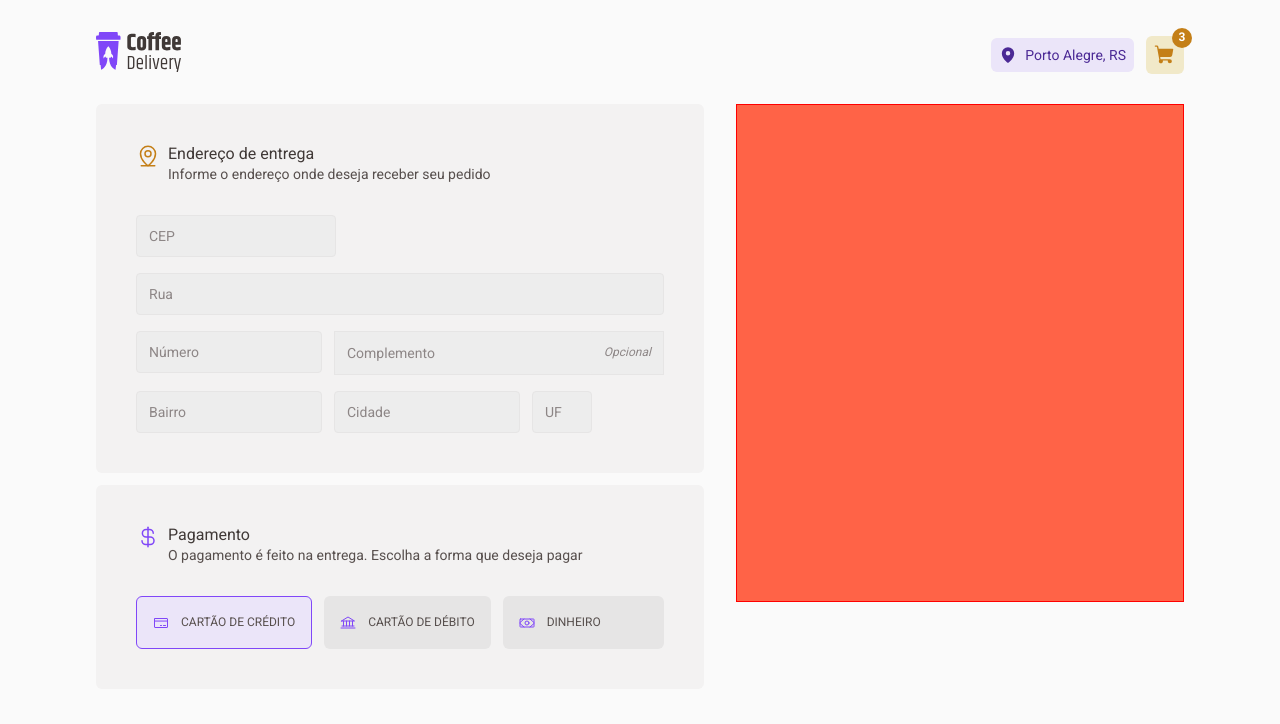
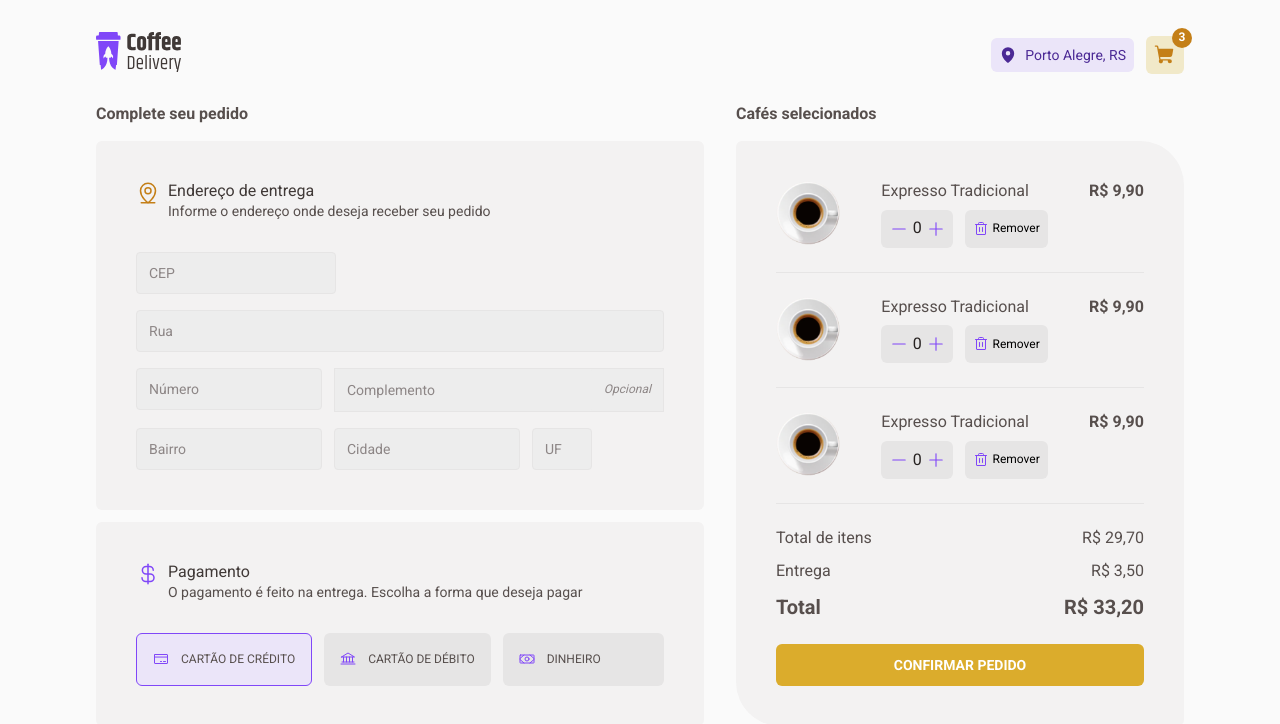
Before and after one commit to lemartins07/ignite-desafio-coffee-delivery, a React (Vite) app: page /cart in a window 1280 px wide. Shown: the top 724 px of the page. Built offline with nearby package versions, Linux system fonts and the light colour scheme.

Commit message:
Cart Order Resume

```diff
--- a/src/components/ProductItem/index.tsx
+++ b/src/components/ProductItem/index.tsx
@@ -1,7 +1,8 @@
-import { Minus, Plus, ShoppingCartSimple } from 'phosphor-react'
+import { ShoppingCartSimple } from 'phosphor-react'
 
 import expresso from '../../assets/expresso.png'
 import { ProductListItem } from './styles'
+import { QuantityControl } from '../QuantityControl'
 
 export function ProductItem() {
   return (
@@ -20,15 +21,7 @@ export function ProductItem() {
         <span className="price">
           R$ <strong className="title-m">9,90</strong>
         </span>
-        <div className="quantityControl">
-          <button className="removeQuantity">
-            <Minus size={18} />
-          </button>
-          <span>0</span>
-          <button className="addQuantity">
-            <Plus size={18} />
-          </button>
-        </div>
+        <QuantityControl />
         <button className="addToCart">
           <ShoppingCartSimple size={20} weight="fill" />
         </button>
--- a/src/components/ProductItem/styles.ts
+++ b/src/components/ProductItem/styles.ts
@@ -56,36 +56,6 @@ export const ProductListItem = styled.div`
     margin-right: 1.5rem;
   }
 
-  .quantityControl {
-    height: 38px;
-    width: 72px;
-    display: flex;
-    background-color: ${(props) => props.theme['gray-400']};
-    align-items: center;
-    justify-content: space-between;
-    padding: 0.5rem;
-    border-radius: 6px;
-    margin-right: 0.5rem;
-
-    button {
-      width: 24px;
-      border: none;
-      display: flex;
-      align-items: center;
-      justify-content: center;
-      background-color: ${(props) => props.theme['gray-400']};
-      color: ${(props) => props.theme['purple-500']};
-      font-weight: bold;
-    }
-
-    span {
-      width: 24px;
-      text-align: center;
-      font-size: ${(props) => props.theme['font-text-m']};
-      color: ${(props) => props.theme['gray-900']};
-    }
-  }
-
   .addToCart {
     width: 38px;
     height: 38px;
--- /dev/null
+++ b/src/components/QuantityControl/index.tsx
@@ -0,0 +1,16 @@
+import { Minus, Plus } from 'phosphor-react'
+import { QuantityControlContainer } from './styles'
+
+export function QuantityControl() {
+  return (
+    <QuantityControlContainer>
+      <button className="removeQuantity">
+        <Minus size={18} />
+      </button>
+      <span>0</span>
+      <button className="addQuantity">
+        <Plus size={18} />
+      </button>
+    </QuantityControlContainer>
+  )
+}
--- /dev/null
+++ b/src/components/QuantityControl/styles.ts
@@ -0,0 +1,36 @@
+import styled from 'styled-components'
+
+export const QuantityControlContainer = styled.div`
+  height: 38px;
+  width: 72px;
+  display: flex;
+  background-color: ${(props) => props.theme['gray-400']};
+  align-items: center;
+  justify-content: space-between;
+  padding: 0.5rem;
+  border-radius: 6px;
+  margin-right: 0.5rem;
+
+  button {
+    width: 24px;
+    border: none;
+    display: flex;
+    align-items: center;
+    justify-content: center;
+    background-color: ${(props) => props.theme['gray-400']};
+    color: ${(props) => props.theme['purple-500']};
+    font-weight: bold;
+    cursor: pointer;
+  }
+
+  button:active {
+    transform: translateY(2px);
+  }
+
+  span {
+    width: 24px;
+    text-align: center;
+    font-size: ${(props) => props.theme['font-text-m']};
+    color: ${(props) => props.theme['gray-900']};
+  }
+`
--- a/src/pages/Cart/index.tsx
+++ b/src/pages/Cart/index.tsx
@@ -4,6 +4,7 @@ import {
   CurrencyDollar,
   MapPinLine,
   Money,
+  Trash,
 } from 'phosphor-react'
 import {
   CartContainer,
@@ -12,12 +13,20 @@ import {
   AddressForm,
   PaymentForm,
   PaymentBox,
+  OrderResume,
+  OrderItem,
+  OrderTotals,
+  BtnOrderConfirm,
 } from './styles'
+
+import expresso from '../../assets/expresso.png'
+import { QuantityControl } from '../../components/QuantityControl/index'
 
 export function Cart() {
   return (
     <CartContainer className="container">
       <form onSubmit={(e) => e.preventDefault()}>
+        <h4 className="title-xs">Complete seu pedido</h4>
         <AddressForm>
           <header>
             <MapPinLine size={24} />
@@ -73,7 +82,58 @@ export function Cart() {
         </PaymentForm>
       </form>
 
-      <CartList></CartList>
+      <CartList>
+        <h4 className="title-xs">Cafés selecionados</h4>
+        <OrderResume>
+          <ul>
+            <OrderItem>
+              <img src={expresso} alt="Express" />
+              <div className="orderItemControl">
+                <span className="itemName text-m">Expresso Tradicional</span>
+                <QuantityControl />
+                <button className="btnRemover">
+                  <Trash size={16} />
+                  Remover
+                </button>
+              </div>
+              <span className="text-m bold">R$ 9,90</span>
+            </OrderItem>
+            <OrderItem>
+              <img src={expresso} alt="Express" />
+              <div className="orderItemControl">
+                <span className="itemName text-m">Expresso Tradicional</span>
+                <QuantityControl />
+                <button className="btnRemover">
+                  <Trash size={16} />
+                  Remover
+                </button>
+              </div>
+              <span className="text-m bold">R$ 9,90</span>
+            </OrderItem>
+            <OrderItem>
+              <img src={expresso} alt="Express" />
+              <div className="orderItemControl">
+                <span className="itemName text-m">Expresso Tradicional</span>
+                <QuantityControl />
+                <button className="btnRemover">
+                  <Trash size={16} />
+                  Remover
+                </button>
+              </div>
+              <span className="text-m bold">R$ 9,90</span>
+            </OrderItem>
+          </ul>
+          <OrderTotals>
+            <span className="totalItems">Total de itens</span>
+            <span className="totalValue">R$ 29,70</span>
+            <span className="delivery">Entrega</span>
+            <span className="totalDelivery">R$ 3,50</span>
+            <span className="totalOrder text-l bold">Total</span>
+            <span className="totalOrderValue text-l bold">R$ 33,20</span>
+          </OrderTotals>
+          <BtnOrderConfirm>Confirmar Pedido</BtnOrderConfirm>
+        </OrderResume>
+      </CartList>
     </CartContainer>
   )
 }
--- a/src/pages/Cart/styles.ts
+++ b/src/pages/Cart/styles.ts
@@ -6,9 +6,17 @@ export const CartContainer = styled.section`
   justify-content: center;
   gap: 2rem;
 
+  @media (max-width: 900px) {
+    flex-direction: column;
+  }
+
   form {
     max-width: 640px;
     height: 591px;
+
+    h4 {
+      margin-bottom: 1rem;
+    }
   }
 
   @media (max-width: 900px) {
@@ -177,9 +185,95 @@ export const PaymentBox = styled.div`
 `
 
 export const CartList = styled.div`
-  border: 1px solid red;
   max-width: 448px;
   width: 100%;
-  height: 498px;
-  background-color: tomato;
+
+  @media (max-width: 900px) {
+    max-width: 100%;
+  }
+
+  h4 {
+    margin-bottom: 1rem;
+  }
 `
+export const OrderResume = styled.div`
+  background-color: ${(props) => props.theme['gray-200']};
+  border-radius: 6px;
+  padding: 2.5rem;
+  border-radius: 6px 44px;
+
+  ul {
+    list-style: none;
+  }
+`
+
+export const OrderItem = styled.li`
+  display: flex;
+  align-items: start;
+  justify-content: space-between;
+
+  padding-bottom: 1.5rem;
+  margin-bottom: 1.5rem;
+
+  border-bottom: 1px solid ${(props) => props.theme['gray-400']};
+
+  img {
+    width: 64px;
+    height: 64px;
+  }
+
+  .orderItemControl {
+    display: grid;
+    grid-template-columns: 1fr 1fr;
+    align-items: start;
+
+    .itemName {
+      grid-column: 1 / 3;
+      margin-bottom: 0.5rem;
+    }
+
+    button.btnRemover {
+      height: 38px;
+      cursor: pointer;
+      border: none;
+      background-color: ${(props) => props.theme['gray-400']};
+      font-size: ${(props) => props.theme['font-text-xs']};
+
+      display: flex;
+      align-items: center;
+      gap: 0.25rem;
+      padding: 0 8px;
+      border-radius: 6px;
+
+      svg {
+        color: ${(props) => props.theme['purple-500']};
+      }
+    }
+  }
+`
+
+export const OrderTotals = styled.div`
+  display: grid;
+  width: 100%;
+  grid-template-columns: 1fr 1fr;
+  row-gap: 0.75rem;
+  margin-bottom: 1.5rem;
+
+  .totalValue,
+  .totalDelivery,
+  .totalOrderValue {
+    text-align: right;
+  }
+`
+
+export const BtnOrderConfirm = styled.button`
+  background-color: ${(props) => props.theme['yellow-500']};
+  border: 0;
+  padding: 0.75rem 0.5rem;
+  width: 100%;
+  border-radius: 6px;
+  color: ${(props) => props.theme.white};
+  font-size: ${(props) => props.theme['font-text-s']};
+  font-weight: 700;
+  text-transform: uppercase;
+`
--- a/src/styles/global.ts
+++ b/src/styles/global.ts
@@ -31,6 +31,13 @@ export const GlobalStyle = createGlobalStyle`
     }
   }
 
+  button {
+    cursor: pointer;
+  }
+
+  button:active {
+    transform: translateY(1px);
+  }
 
   .container {
     max-width: 70rem;
```
